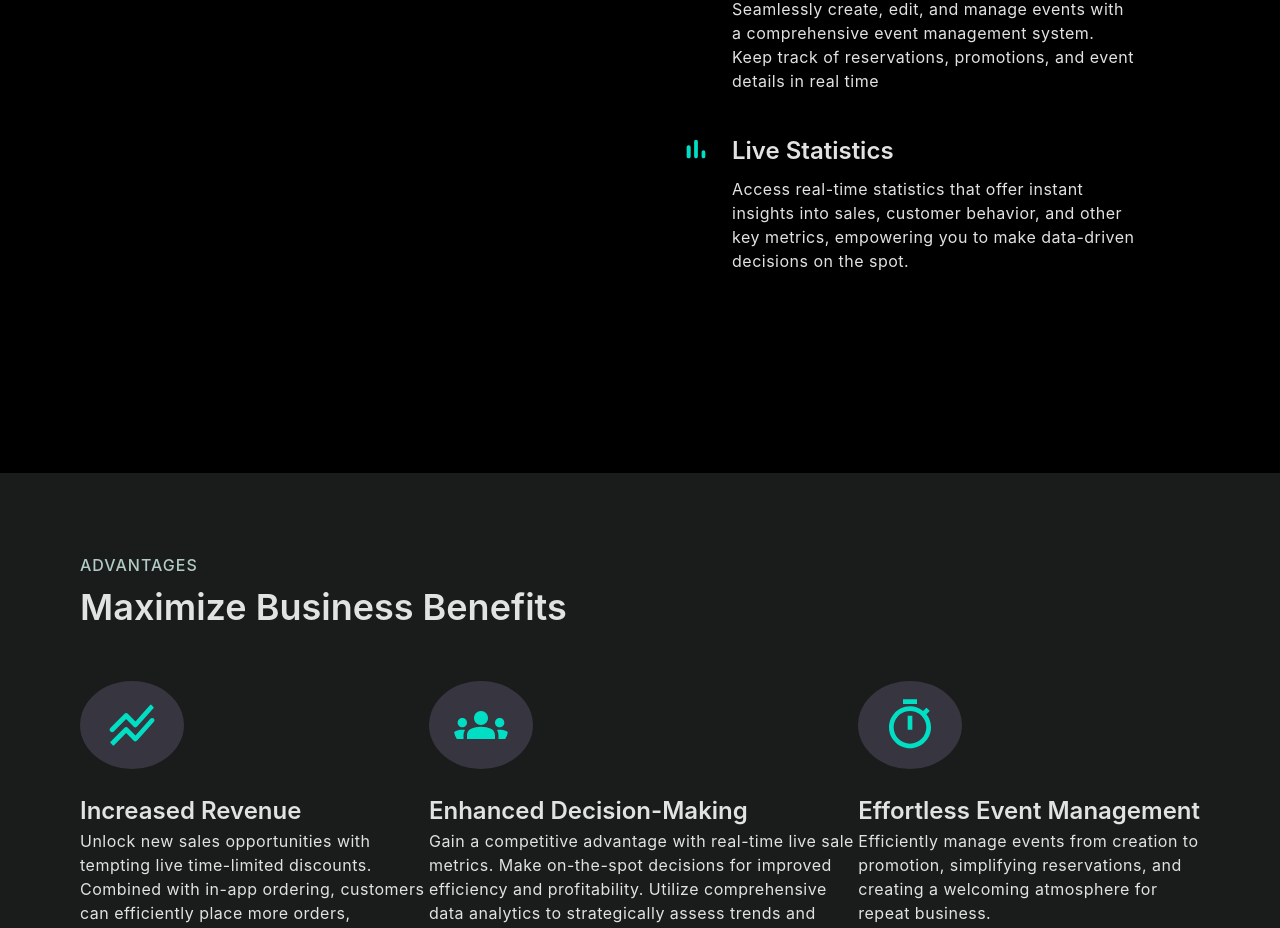
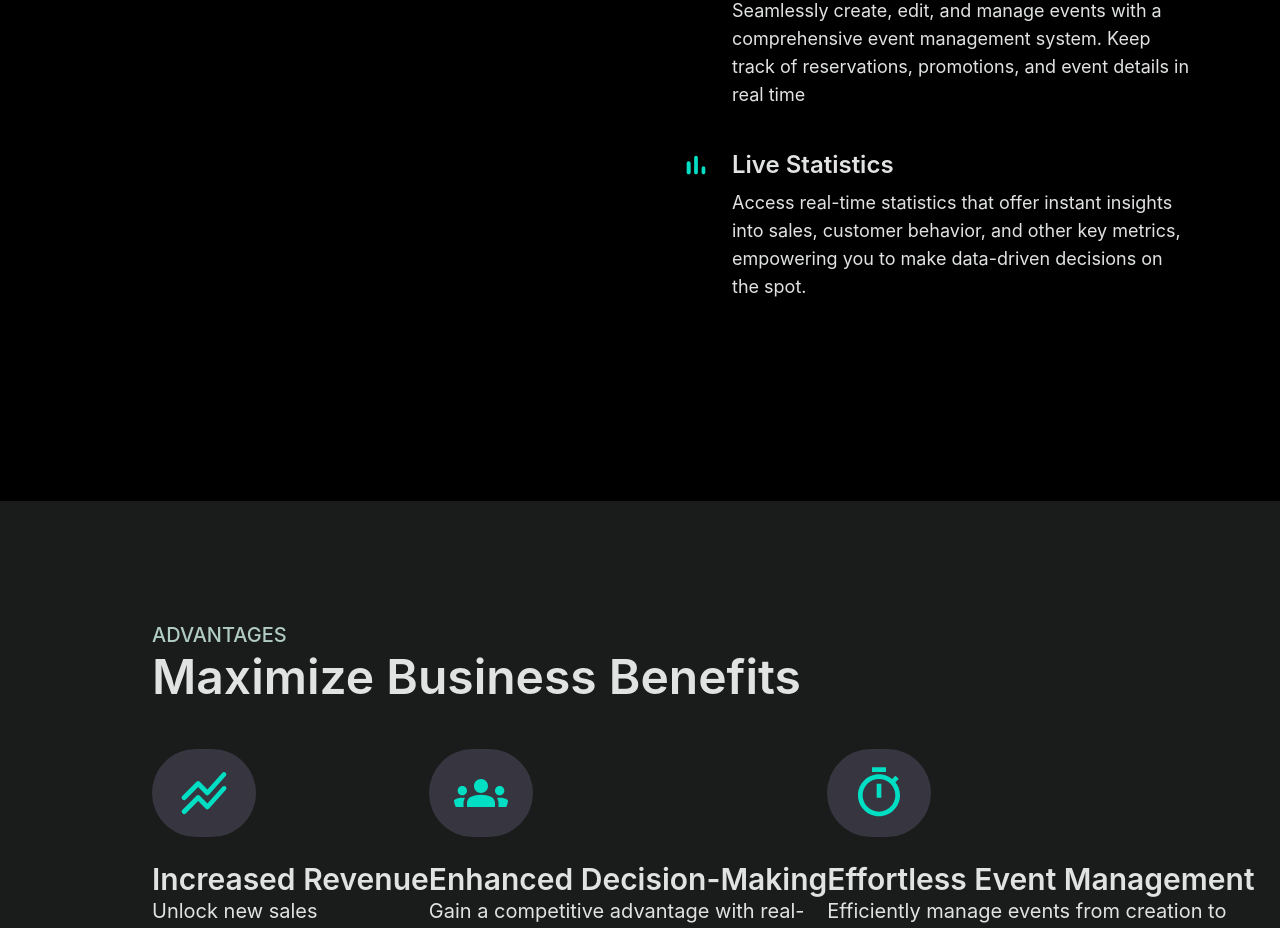
Before and after one commit to pavlo91/Vue3-Landing-Page-based-Figma, a Vue app: page / in a window 1280 px wide. Shown: the part 1574-2502 px from the top of the page. Built offline with nearby package versions, Linux system fonts and the light colour scheme; a web font is replaced by a local one.

Commit message:
Updated Benefit section.

```diff
--- a/src/assets/base.css
+++ b/src/assets/base.css
@@ -22,51 +22,3 @@ body {
   -webkit-font-smoothing: antialiased;
   -moz-osx-font-smoothing: grayscale;
 }
-
-.sub-title {
-  color: var(--m-3-sys-dark-secondary, #B1CCC5);
-  font-size: 16px;
-  font-weight: 500;
-  letter-spacing: 1px;
-  text-transform: uppercase;
-}
-
-.main-title {
-  color: var(--m-3-sys-dark-on-background, #E0E3E1);
-  font-size: 36px;
-  font-weight: 600;
-  line-height: 52px; /* 115.556% */
-}
-
-.solution-main-title {
-  color: var(--m-3-sys-dark-on-background, #E0E3E1);
-
-  font-size: 24px;
-  font-weight: 600;
-}
-
-.solution-description {
-  color: var(--m-3-sys-dark-on-background, #E0E3E1);
-  align-self: stretch;
-  font-size: 16px;
-  font-weight: 400;
-  letter-spacing: 0.5px;
-}
-
-.benefit-icon {
-  background: var(--m-3-state-layers-dark-primary-opacity-016, rgba(208, 188, 255, 0.16));
-}
-
-.benefit-main-title {
-  color: var(--m-3-sys-dark-on-background, #E0E3E1);
-  font-size: 24px;
-  font-weight: 600;
-}
-
-.benefit-description {
-  color: var(--m-3-sys-dark-on-background, #E0E3E1);
-  align-self: stretch;
-  font-size: 16px;
-  font-weight: 400;
-  letter-spacing: 0.5px;
-}
--- a/src/components/BenefitItem.vue
+++ b/src/components/BenefitItem.vue
@@ -1,17 +1,32 @@
 <template>
-  <div class="ml-4 lg:ml-0 lg:gap-5 mb-10 benefit-text">
-    <img :src="props.bIconUrl" class="benefit-icon p-4 px-5 md:px-6 lg:px-5 xl:px-6 rounded-[50%] relative z-10 h-fit mb-6"/>
+  <div class="ml-0 lg:gap-5 mb-10 benefit-text">
+    <img :src="props.bIconUrl" class="benefit-icon p-4 px-5 md:px-6 lg:px-5 xl:px-6 rounded-full relative z-10 h-fit mb-6"/>
     <div>
-      <h6 class="lg:whitespace-nowrap benefit-main-title">{{ props.benefitTitle }}</h6>
-      <p class="lg:ml-0 text-left benefit-description">{{ props.benefitDescription }}</p>
+      <h6 class="lg:whitespace-nowrap  text-2xl lg:text-3xl font-semibold benefit-main-title">{{ props.benefitTitle }}</h6>
+      <p class="lg:ml-0 text-left text-sm lg:text-xl benefit-description">{{ props.benefitDescription }}</p>
     </div>
   </div>
 </template>
 
 <script setup lang="ts">
-const props = defineProps<{
-  bIconUrl: string,
-  benefitTitle: string,
-  benefitDescription: string
-}>()
+  const props = defineProps<{
+    bIconUrl: string,
+    benefitTitle: string,
+    benefitDescription: string
+  }>()
 </script>
+
+<style scoped>
+  .benefit-icon {
+    background: var(--m-3-state-layers-dark-primary-opacity-016, rgba(208, 188, 255, 0.16));
+  }
+
+  .benefit-main-title {
+    color: var(--m-3-sys-dark-on-background, #E0E3E1);
+  }
+
+  .benefit-description {
+    color: var(--m-3-sys-dark-on-background, #E0E3E1);
+    align-self: stretch;
+  }
+</style>
--- a/src/components/SolutionItem.vue
+++ b/src/components/SolutionItem.vue
@@ -1,18 +1,29 @@
 <template>
   <div class="flex gap-4 lg:ml-0 lg:gap-5 mb-6 lg:mb-10">
-    <img :src="props.iconUrl" class="relative z-10 h-fit"/>
+    <img :src="props.iconUrl" class="relative h-fit"/>
     <div class="solution">
-        <h6 class="solution-main-title mb-2 lg:bg-inherit px-8 -ml-4 lg:ml-0 -z-10 relative right-0 py-2 lg:p-0">{{ props.solutionTitle }}</h6>
-        <p class="-ml-16 lg:ml-0 text-left solution-description">{{ props.solutionDescription }}</p>
+        <h6 class="solution-main-title text-left text-2xl lg:text-2xl font-semibold mb-2">{{ props.solutionTitle }}</h6>
+        <p class="text-left text-sm lg:text-lg font-normal solution-description">{{ props.solutionDescription }}</p>
     </div>
   </div>
 </template>
 
 <script setup lang="ts">
-const props = defineProps<{
-  iconUrl: string,
-  solutionTitle: string,
-  solutionDescription: string
-}>()
+  const props = defineProps<{
+    iconUrl: string,
+    solutionTitle: string,
+    solutionDescription: string
+  }>()
 
 </script>
+
+<style scoped>
+  .solution-main-title {
+    color: var(--m-3-sys-dark-on-background, #E0E3E1);
+  }
+
+  .solution-description {
+    color: var(--m-3-sys-dark-on-background, #E0E3E1);
+    align-self: stretch;
+  }
+</style>
--- a/src/components/TitleComponent.vue
+++ b/src/components/TitleComponent.vue
@@ -1,14 +1,25 @@
 <template>
   <div class="text-left">
-    <p class="sub-title mb-1">{{ props.subTitle }}</p>
-    <h4 class="main-title lg:whitespace-nowrap">{{props.mainTitle}}</h4>
+    <p class="text-sm lg:text-xl sub-title font-medium mb-1">{{ props.subTitle }}</p>
+    <h4 class="text-4xl lg:text-5xl font-semibold main-title lg:whitespace-nowrap">{{props.mainTitle}}</h4>
   </div>
   <slot></slot>
 </template>
 
 <script setup lang="ts">
-const props = defineProps<{
-  subTitle: string,
-  mainTitle: string
-}>()
+  const props = defineProps<{
+    subTitle: string,
+    mainTitle: string
+  }>()
 </script>
+
+<style scoped>
+  .sub-title {
+    color: var(--m-3-sys-dark-secondary, #B1CCC5);
+    text-transform: uppercase;
+  }
+
+  .main-title {
+    color: var(--m-3-sys-dark-on-background, #E0E3E1);
+  }
+</style>
--- a/src/pages/Benefits.vue
+++ b/src/pages/Benefits.vue
@@ -1,5 +1,5 @@
 <template>
-  <div class="slogan-bg py-20 px-4 lg:px-20 benefit">
+  <div class="slogan-bg py-20 lg:py-[120px] px-4 lg:px-[152px] benefit">
     <TitleComponent sub-title="advantages" main-title="Maximize Business Benefits"/>
     <div class="grid grid-flow-row md:flex mt-12">
         <BenefitItem  v-for="item in benefits" :key="item.bIconUrl" :b-icon-url="item.bIconUrl" :benefit-title="item.benefitTitle" :benefit-description="item.benefitDescription" />
--- a/src/pages/Solution.vue
+++ b/src/pages/Solution.vue
@@ -7,7 +7,7 @@
                 <TitleComponent sub-title="Key Features" main-title="Unlock Powerful Solutions">
                 </TitleComponent>
                 <div class="mt-12">
-                    <div v-for="item in solutions" :key="item.iconUrl" class="ml-5 lg:ml-0 lg:gap-5 mb-5">
+                    <div v-for="item in solutions" :key="item.iconUrl" class="ml-0 lg:gap-5 mb-5">
                         <SolutionItem :icon-url="item.iconUrl" :solution-title="item.solutionTitle" :solution-description="item.solutionDescription"/>
                     </div>
                 </div>
--- a/tailwind.config.js
+++ b/tailwind.config.js
@@ -7,16 +7,8 @@ export default {
   theme: {
     extend: {
       colors: {
-        primary: {
-          BrightRed: '#F25F3A',
-          DarkBlue: '#242D52'
-        },
-        secondary: {
-          DarkGrayishBlue: '#9095A7',
-          DarkBlue: '#1D1E25',
-          paleRed: '#FFEFEB',
-          LightGray: '#FAFAFA'
-        }
+        primary: '#B1CCC5',
+        boldPrimary: '#E0E3E1',
       }
     },
   },
```
